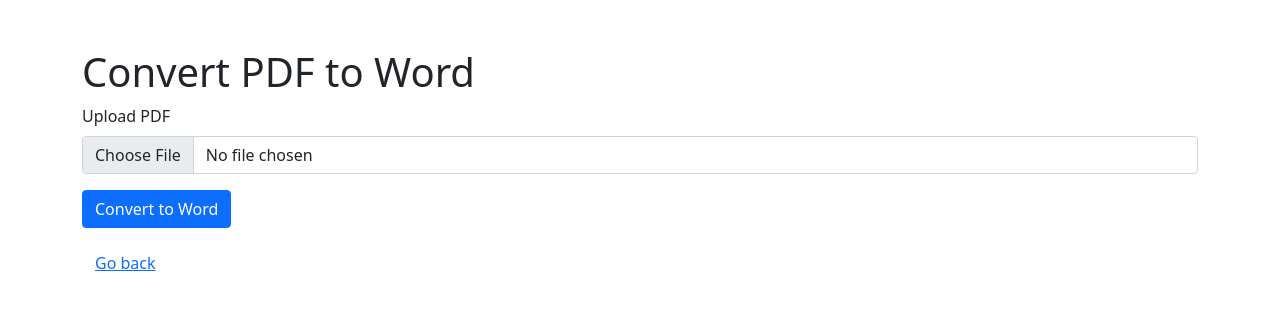
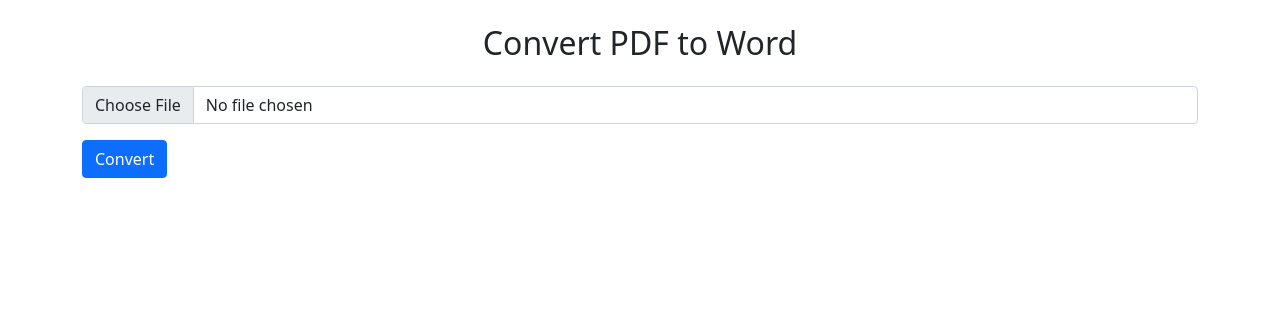
Before and after one commit to bpk18/paperprep, a Flask app: page /pdf-to-word in a window 1280 px wide. Shown: the top 310 px of the page. Run offline with Flask 3, Linux system fonts and the light colour scheme.

Commit message:
pdf_to_word.html

```diff
--- a/templates/pdf_to_word.html
+++ b/templates/pdf_to_word.html
@@ -3,21 +3,21 @@
 <head>
     <meta charset="UTF-8">
     <meta name="viewport" content="width=device-width, initial-scale=1.0">
-    <title>PDF to Word Converter</title>
-    <link href="https://cdn.jsdelivr.net/npm/bootstrap@5.0.0-beta2/dist/css/bootstrap.min.css" rel="stylesheet">
-    <link href="https://cdnjs.cloudflare.com/ajax/libs/font-awesome/5.15.4/css/all.min.css" rel="stylesheet">
+    <title>Convert PDF to Word</title>
+    <link href="https://cdn.jsdelivr.net/npm/bootstrap@5.1.0/dist/css/bootstrap.min.css" rel="stylesheet">
 </head>
 <body>
-    <div class="container mt-5">
-        <h1>Convert PDF to Word</h1>
+
+<div class="container">
+    <h2 class="my-4 text-center">Convert PDF to Word</h2>
     <form action="/pdf-to-word" method="POST" enctype="multipart/form-data">
         <div class="mb-3">
-                <label for="file" class="form-label">Upload PDF</label>
             <input type="file" name="file" class="form-control" required>
         </div>
-            <button type="submit" class="btn btn-primary">Convert to Word</button>
+        <button type="submit" class="btn btn-primary">Convert</button>
     </form>
-        <a href="/" class="btn btn-link mt-3">Go back</a>
 </div>
+
+<script src="https://cdn.jsdelivr.net/npm/bootstrap@5.1.0/dist/js/bootstrap.bundle.min.js"></script>
 </body>
 </html>
```
Lines whose indentation alone changed are shown as unchanged.
